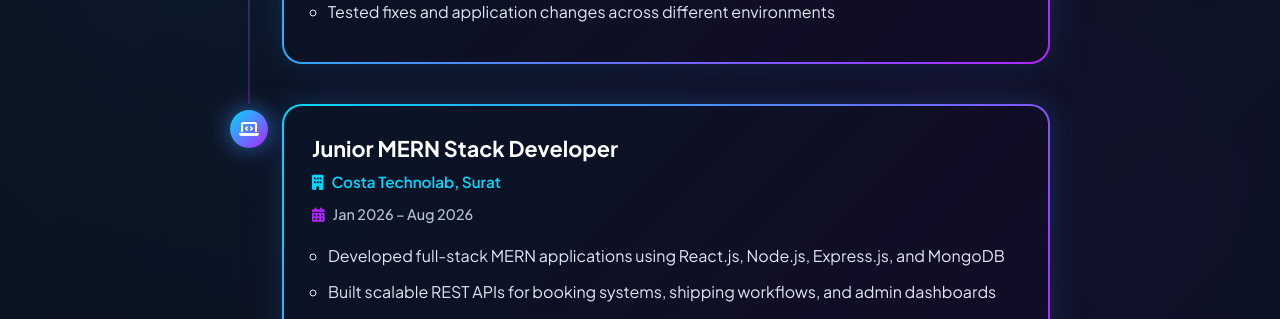
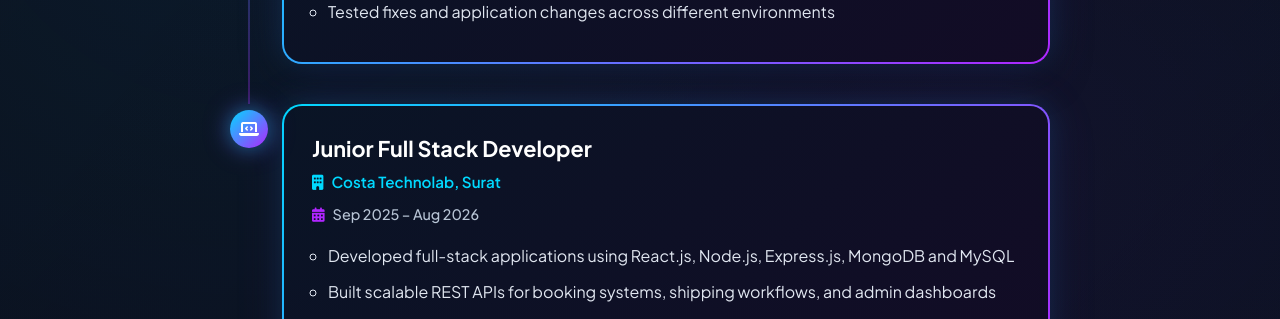
Before and after one commit to Mohd-Ashif0770/mohd-ashif-portfolio, a React (Vite) app in the folder client/: page / in a window 1280 px wide. Shown: the part 2240-2559 px from the top of the page. Built offline with nearby package versions, Linux system fonts and the light colour scheme; no server answers.

Commit message:
Resume updated

```diff
--- a/client/src/components/Experience.jsx
+++ b/client/src/components/Experience.jsx
@@ -18,13 +18,13 @@ const experiences = [
   },
   {
     id: 2,
-    role: "Junior MERN Stack Developer",
+    role: "Junior Full Stack Developer",
     company: "Costa Technolab, Surat",
-    duration: "Jan 2026 – Aug 2026",
+    duration: "Sep 2025 – Aug 2026",
     isCurrent: false,
     icon: "fas fa-laptop-code",
     highlights: [
-      "Developed full-stack MERN applications using React.js, Node.js, Express.js, and MongoDB",
+      "Developed full-stack applications using React.js, Node.js, Express.js, MongoDB and MySQL",
       "Built scalable REST APIs for booking systems, shipping workflows, and admin dashboards",
       "Implemented authentication, payments, real-time messaging, and media uploads",
     ],
```
Also changed, not shown: 1 other file (tests, documents, lock files or other folders).
